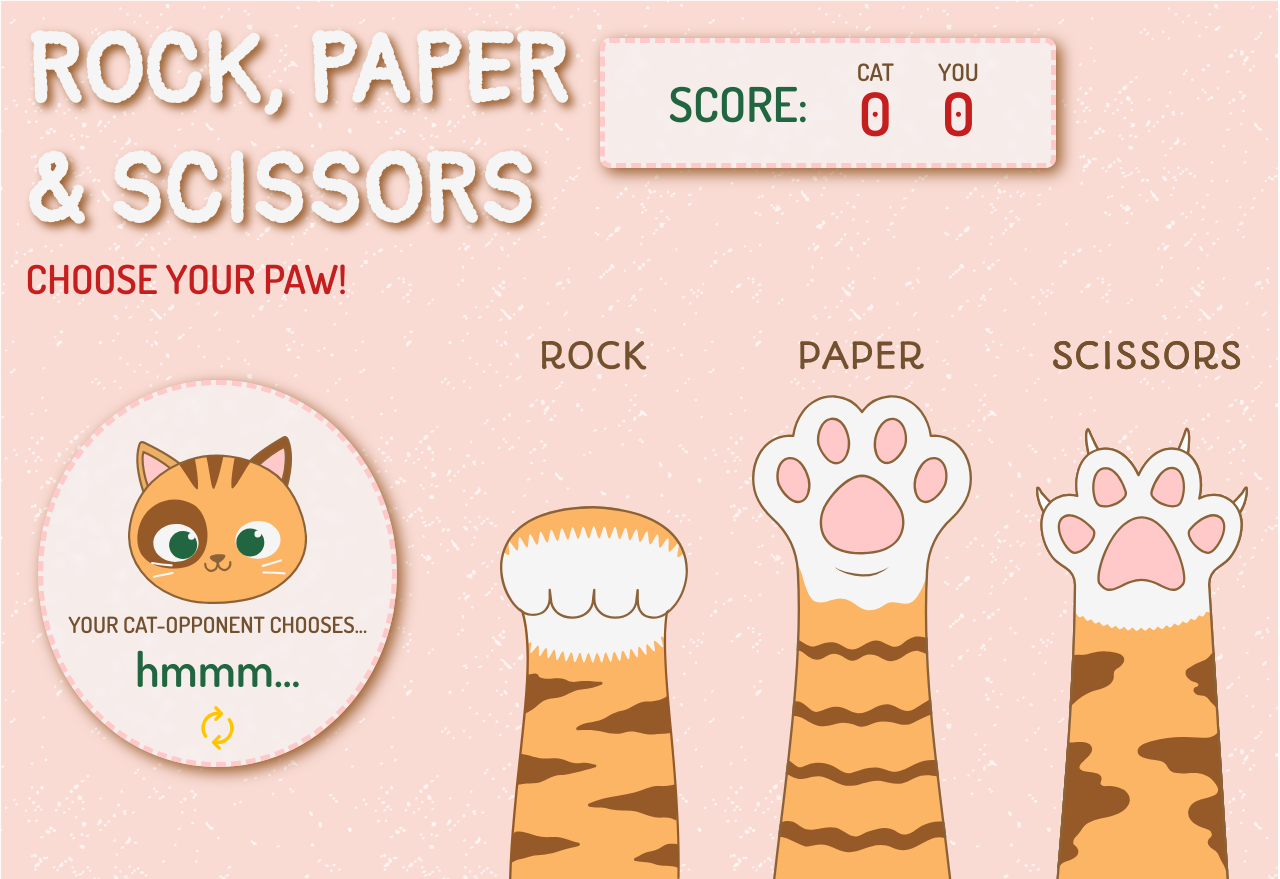
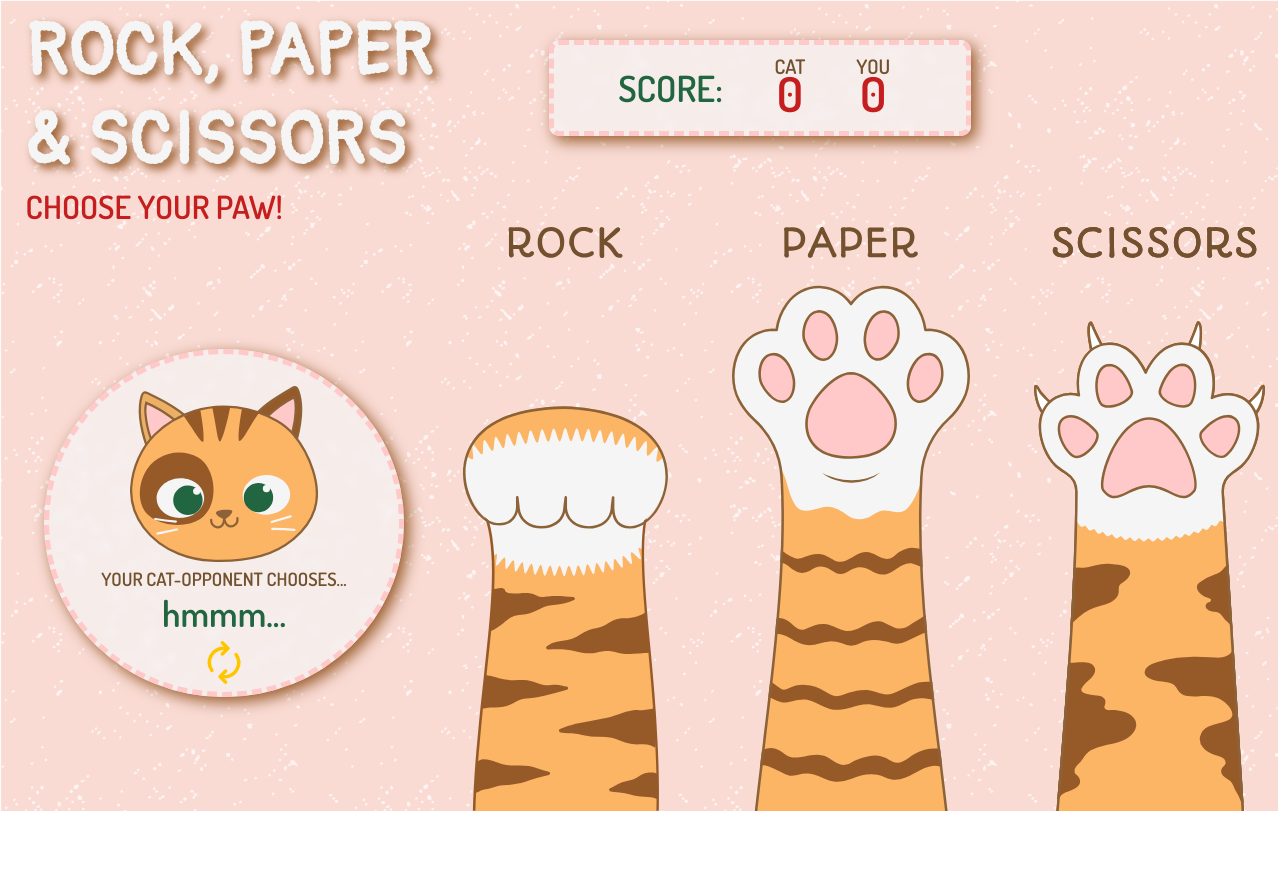
Before and after one commit to daduckster/rock_paper_scissors, a plain HTML site: page index.html in a window 1280 px wide. After the commit the page ends 811 px from the top, so only its background shows below. Drawn offline with Linux system fonts and the light colour scheme; a web font is replaced by a local one.

Commit message:
made page more responsive

```diff
--- a/index.html
+++ b/index.html
@@ -46,7 +46,7 @@
     </header>
 
     <main id="main">
-        <div>
+        <div id="cat-container">
             <div id="cat-choice-container">
                 <img src="Cat.svg" alt="cat-head-image" id="cat-head-image" class="cat-head-image">
                 <p id="cat-choice-paragraph">YOUR CAT-OPPONENT CHOOSES...</p>
--- a/style.css
+++ b/style.css
@@ -4,10 +4,14 @@
     box-sizing: border-box;
 }
 
+html, body {
+    height: 100vh !important;
+    width: 100%;
+}
+
 body {
     background-image: url(/Background.png);
     background-size: 100vw;
-    max-height: 100vh;
     overflow: hidden;
     font-family: 'Dosis', sans-serif;
 }
@@ -16,7 +20,6 @@ body {
     width: 100%;
     display: flex;
     flex-direction: row;
-    margin-bottom: 3vw;
 }
 
 
@@ -26,15 +29,15 @@ h1 {
     color: #F5F5F5;
     /* color: #FFC9C9; */
     text-shadow: 5px 5px 10px #965A29;
-    font-size: 6em;
-    margin: 1vw 0vw -1vw 2vw;
+    font-size: 9vh;
+    margin: 1vh 0vw -1vh 2vw;
     white-space: nowrap;
 }
 
 #title-paragraph {
-    font-size: 2.5em;
+    font-size: 4vh;
     margin-left: 2vw;
-    margin-top: 1vw;
+    margin-top: 1vh;
     color: #c51e1e;
     font-weight: 600;
 }
@@ -45,6 +48,7 @@ h1 {
     display: flex;
     flex-direction: row;
     justify-content: center;
+    margin-top: 2vh;
 }
 
 #results-container {
@@ -52,8 +56,8 @@ h1 {
     display: flex ;
     flex-direction: row;
     align-items: center;
-    margin: 3vw 0vw 0vw 0vw;
-    padding: 1vw 4vw 1vw 5vw;
+    margin: 3vh 0vw 0vw 0vw;
+    padding: 1vh 4vw 1vh 5vw;
     border: 5px dashed #FFC9C9;
     background: rgba(245, 245, 245, 0.7);
     box-shadow: 5px 5px 15px 0 #965A29;
@@ -71,7 +75,7 @@ h1 {
 
 #score-header{
     color: #216640;
-    font-size: 3em;
+    font-size: 4.5vh;
     font-weight: 600;
     margin-right: 2vw;
 }
@@ -87,43 +91,50 @@ h1 {
     flex-direction: column;
     align-items: center;
     color: #73512E;
-    font-size: 1.5em;
+    font-size: 2.5vh;
     font-weight: 600;
     margin: 0vw 1vw 0vw 1vw;
 }
 
 .scores {
     color: rgb(197, 30, 30);
-    font-size: 2.5em;
-    margin-top: -1vw;
+    font-size: 6vh;
+    margin-top: -2vh;
 }
 
 #results-right {
     display: flex;
     width: 13vw;
-    min-height: 8vw;
+    min-height: 8vh;
     max-height: fit-content;
     flex-direction: column;
     align-items: center;
     color: #ffc600;
     font-weight: 600;
-    margin: 2.4vw 2vw 0 0;
+    margin: 3vh 2vw 0 0;
 }
 
 #track {
-    max-height: 9vw;
     width: 13vw;
     list-style: none;
     text-align: right;
-    overflow-y: auto;
-    font-size: 1.6em;
+    font-size: 2.4vh;
 }
 
 
 #main {
-    display: grid;
-    grid-template-columns: 31vw 59vw;
-    column-gap: 10vw;
+    display: flex;
+    flex-direction: row;
+    justify-content: space-between;
+}
+
+#cat-container {
+    display: flex;
+    flex-direction: column;
+    justify-content: center;
+    align-items: center;
+    width: 29vw;
+    flex: 1 1 auto;
 }
 
 #cat-choice-container {
@@ -132,15 +143,15 @@ h1 {
     flex-direction: column;
     align-items: center;
     justify-content: center;
-    margin-top: 3vw;
-    margin-left: 3vw;
+    width: 45vh;
+    height: fit-content;
     border: 5px dashed #FFC9C9;
     background: rgba(245, 245, 245, 0.7);
     box-shadow: 5px 5px 15px 0 #965A29;
     backdrop-filter: blur( 2.5px );
     -webkit-backdrop-filter: blur( 2.5px );
     border-radius: 50%;
-    padding: 4vw 0 5vw 0;
+    padding: 4vh 0 7vh 0;
     position: relative;
     /* border: 1px solid black; */
 
@@ -148,7 +159,7 @@ h1 {
 
 .cat-head-image {
     transition: all .07s ease;
-    max-width: 14vw;
+    max-height: 22vh;
     height: auto;
 }
 
@@ -158,14 +169,14 @@ h1 {
 
 #cat-choice-paragraph {
     color: #73512E;
-    font-size: 1.4em;
+    font-size: 2.3vh;
     font-weight: 600;
-    margin-top: 0.5vw;
+    margin-top: 0.7vh;
 }
 
 #cat-choice {
     color: #216640;
-    font-size: 3em;
+    font-size: 4.5vh;
     font-weight: 600;
     transition: all .07s ease;
 }
@@ -177,17 +188,16 @@ h1 {
     flex-direction: column;
     align-items: center;
     justify-content: center;
-    margin-left: 3vw;
     font-weight: 600;
     color: rgb(197, 30, 30);
-    margin-top: -6.5vw;
+    margin-top: -10vh;
     position: relative;
     z-index: 9;
 }
 
 #result-paragraph {
-    font-size: 6em;
-    margin-top: 1.35vw;
+    font-size: 9vh;
+    margin-top: 2.3vh;
     font-family: 'Pangolin', cursive;
 }
 
@@ -199,8 +209,8 @@ h1 {
 }
 
 #again {
-    font-size: 2em;
-    margin-top: -1vw;
+    font-size: 3vh;
+    margin-top: -1vh;
     color: #c51e1e;
     font-weight: 600;
 
@@ -210,7 +220,6 @@ h1 {
 #refresh-button {
     width: 4.2vw;
     transition: all .07s ease;
-    margin-top: vw;
     position: relative;
     z-index: 10;
 }
@@ -227,13 +236,14 @@ h1 {
 
 #submit-container {
     display: flex;
+    width: 65vw;
     flex-direction: row;
-    justify-content: flex-end;
-    align-items: flex-end;
+    justify-content: center;
+    align-items: center;
 }
 
 .submit-image {
-    max-height: 42vw;
+    max-height: 73vh;
     width: auto;
     margin: 0 2.5vw 0 2.5vw;
     transition: all .07s ease;
@@ -280,3 +290,38 @@ h1 {
 .changed {
     transform: scale(1.5);
 }
+
+/* @media (max-width:1366px) {
+
+    h1 {
+        font-size: 5em;
+    }
+
+    #title-paragraph {
+        font-size: 2em;
+    }
+
+    #results-container {
+        max-width: 40vw;
+    }
+
+    #score-header {
+        font-size: 2.5em;
+    }
+
+    .result-plates {
+        font-size: 1.3em;
+    }
+
+    #track {
+        font-size: 1.2em;
+    }
+
+    .cat-head-image {
+        max-width: 12vw;
+    }
+
+    #cat-choice {
+        font-size: 2.5em;
+    }
+} */
```
